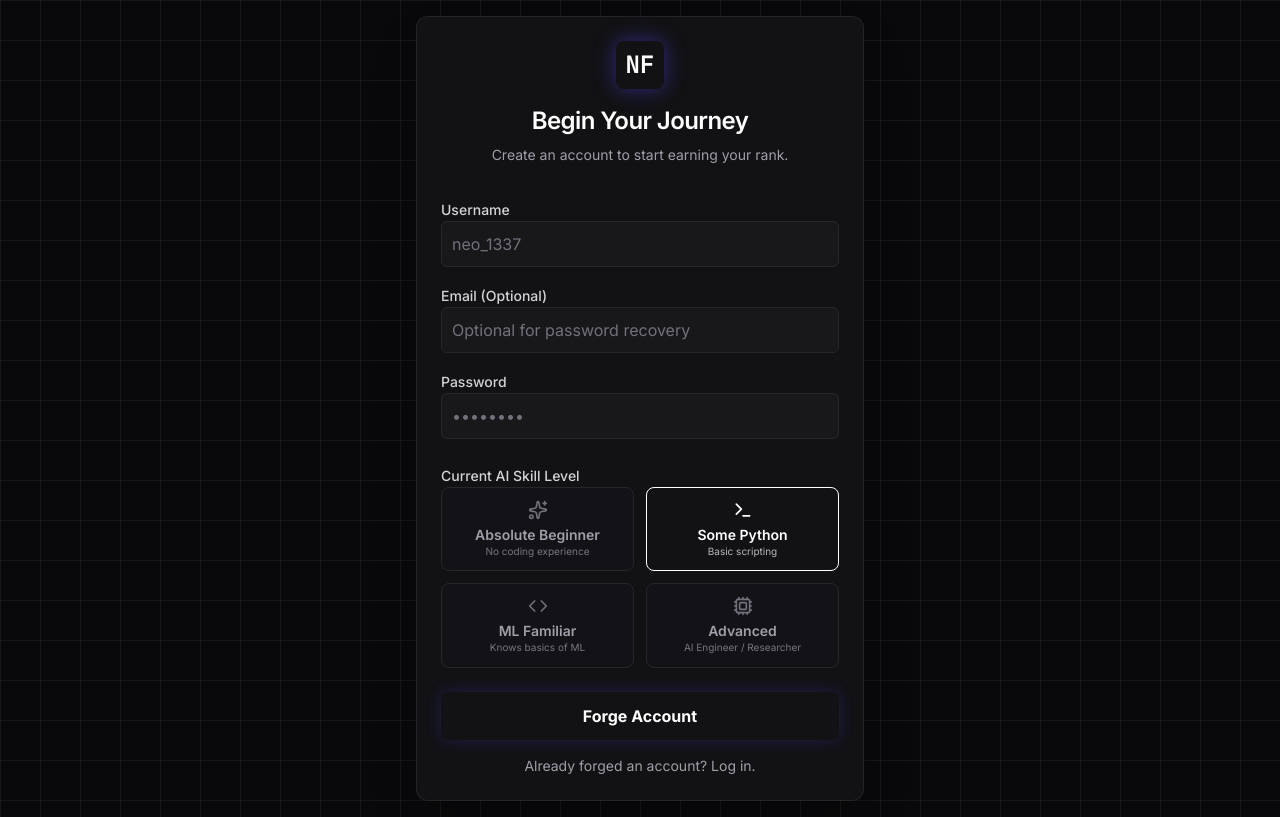
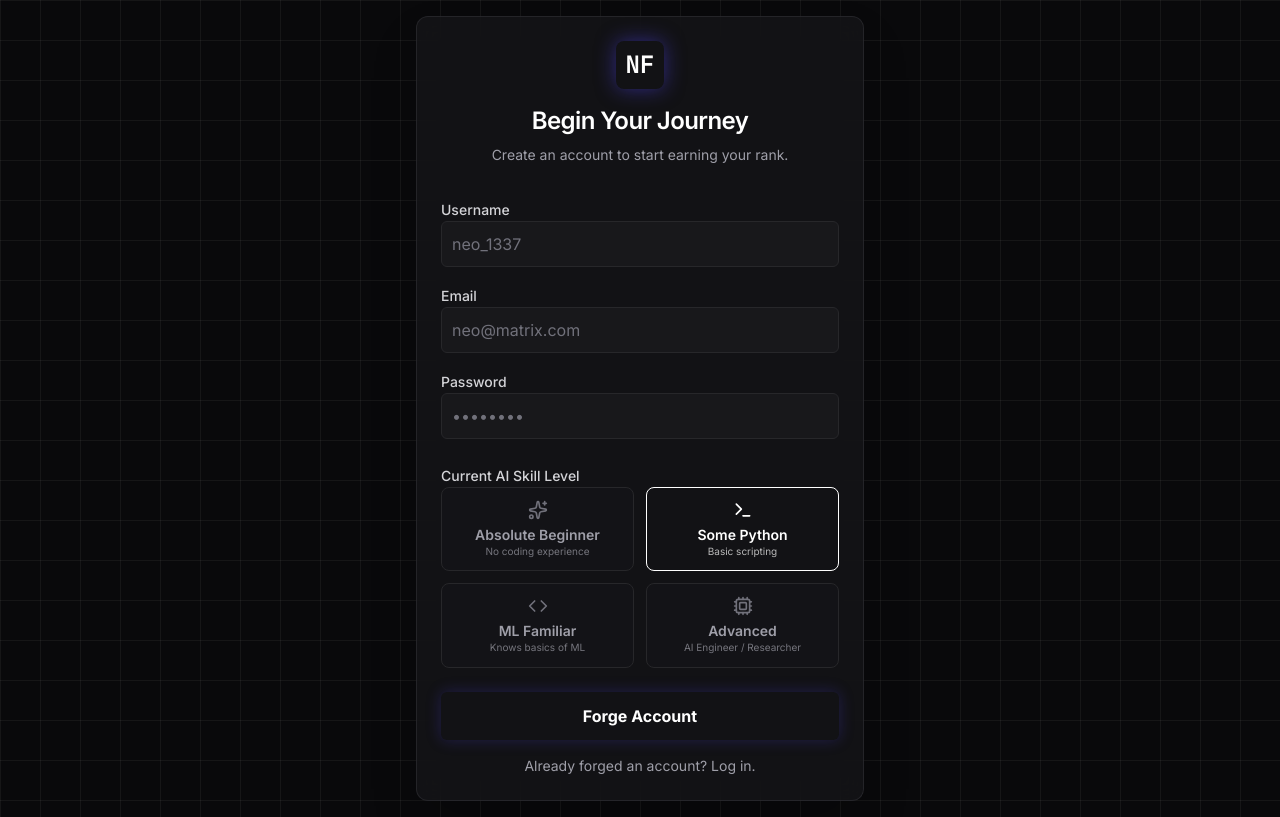
Before and after one commit to Siddharthpatni/Cereforge, a React (Vite) app in the folder frontend/: page /auth in a window 1280 px wide. Both pictures are taken after a click on the button "Register now.". Built offline with nearby package versions, Linux system fonts and the light colour scheme; no server answers.

Commit message:
fix(ui): enforce email on registration, persist zustand auth state, rebuild docker images

```diff
--- a/frontend/src/pages/Auth.jsx
+++ b/frontend/src/pages/Auth.jsx
@@ -135,14 +135,15 @@ export function Auth() {
             {!isLogin && (
               <div className="space-y-2">
                 <label className="text-sm font-medium text-zinc-300">
-                  Email (Optional)
+                  Email
                 </label>
                 <input
                   type="email"
+                  required
                   value={email}
                   onChange={(e) => setEmail(e.target.value)}
                   className="w-full rounded-md bg-zinc-900/50 border border-zinc-800 p-2.5 text-white placeholder-zinc-500 transition-colors focus:border-primary focus:ring-1 focus:ring-primary"
-                  placeholder="Optional for password recovery"
+                  placeholder="neo@matrix.com"
                 />
               </div>
             )}
--- a/frontend/src/stores/authStore.js
+++ b/frontend/src/stores/authStore.js
@@ -56,7 +56,10 @@ export const useAuthStore = create(
       name: "cereforge-auth-storage", // key in local storage
       partialize: (state) => ({
         accessToken: state.accessToken,
-        refreshToken: state.refreshToken, // Optionally store user details, but fetching /me on load is safer
+        refreshToken: state.refreshToken,
+        isAuthenticated: state.isAuthenticated,
+        user: state.user,
+        rank: state.rank,
       }),
     },
   ),
```
